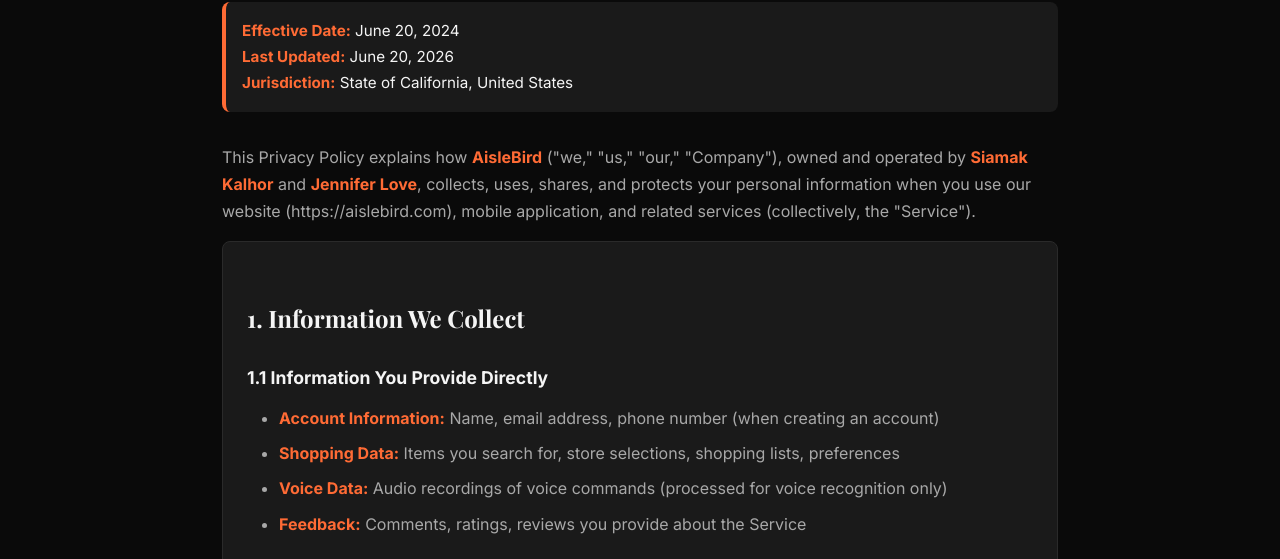
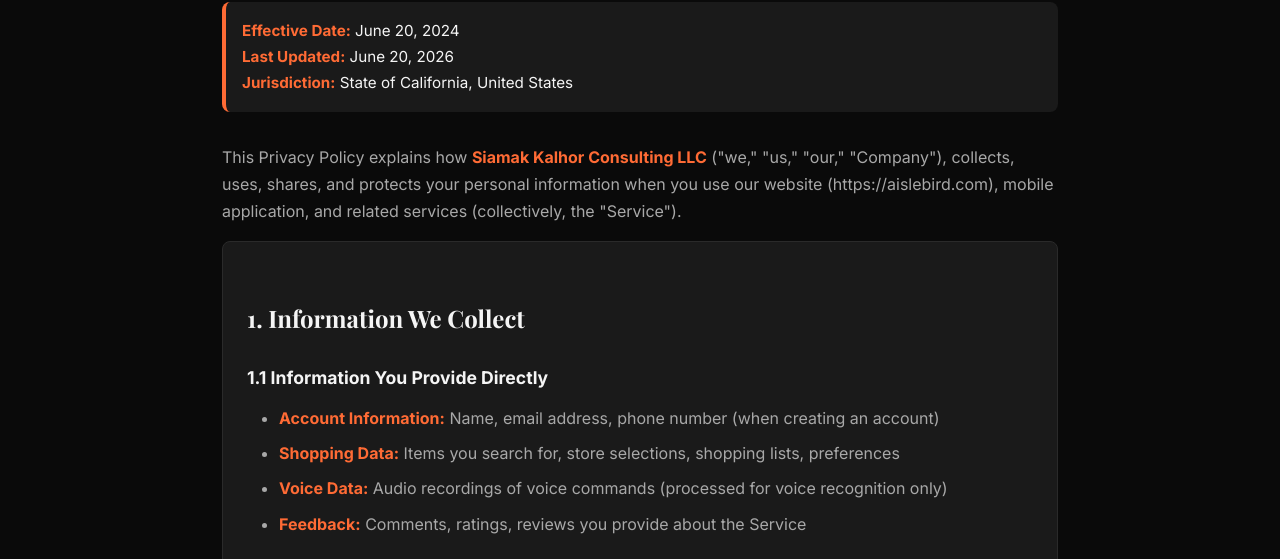
Before and after one commit to siamakk2/aislemagic, a plain HTML site: page privacy.html in a window 1280 px wide. Shown: the part 206-765 px from the top of the page. Drawn offline with nearby package versions, Linux system fonts and the light colour scheme.

Commit message:
Update privacy.html - Siamak Kalhor Consulting LLC + add footer links (Privacy, Terms, Support)

```diff
--- a/privacy.html
+++ b/privacy.html
@@ -128,9 +128,8 @@
     </div>
 
     <p>
-      This Privacy Policy explains how <strong>AisleBird</strong> ("we," "us," "our," "Company"), owned and operated by
-      <strong>Siamak Kalhor</strong> and <strong>Jennifer Love</strong>, collects, uses, shares, and protects your personal information
-      when you use our website (https://aislebird.com), mobile application, and related services (collectively, the "Service").
+      This Privacy Policy explains how <strong>Siamak Kalhor Consulting LLC</strong> ("we," "us," "our," "Company"),
+      collects, uses, shares, and protects your personal information when you use our website (https://aislebird.com), mobile application, and related services (collectively, the "Service").
     </p>
 
     <div class="section">
@@ -362,7 +361,7 @@
 
       <p>
         <strong>Mailing Address:</strong><br>
-        AisleBird<br>
+        Siamak Kalhor Consulting LLC<br>
         San Jose, California<br>
         United States
       </p>
```
